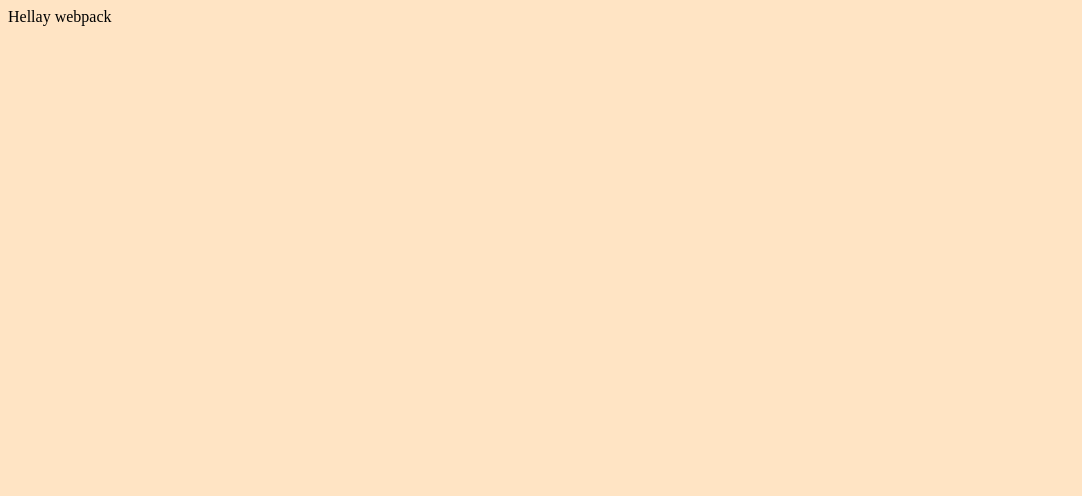
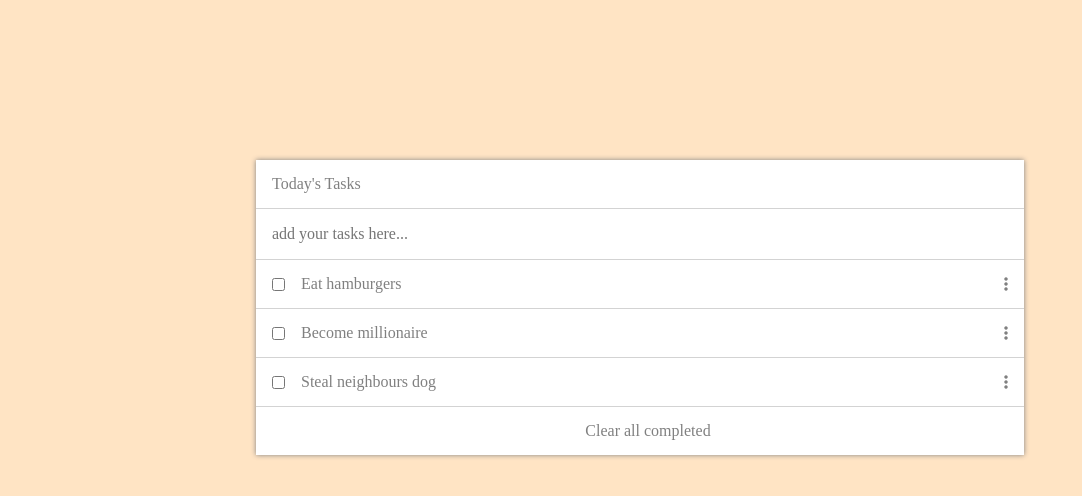
Before and after one commit to CRClothier/Task-List, a website built with webpack: page src/index.html in a window 1280 px wide. Shown: the whole page, without its empty margins (0-1082 px from the left). Built offline with nearby package versions, Linux system fonts and the light colour scheme.

Commit message:
Add list structure

```diff
--- a/src/index.html
+++ b/src/index.html
@@ -4,11 +4,17 @@
 <head>
   <meta charset="UTF-8">
   <meta name="viewport" content="width=device-width, initial-scale=1.0">
-  <title>Wbpack Exercise</title>
+  <title>Task List</title>
+  <script src="https://kit.fontawesome.com/e6861a11cf.js" crossorigin="anonymous"></script>
 </head>
 
 <body>
-
+  <div class="today">
+    <h1 class="item">Today's Tasks</h1>
+    <input class="add item" type="text" placeholder="add your tasks here...">
+    <ul id="todolist"></ul>
+    <div class="delete"><p>Clear all completed</p></div>
+  </div>
 </body>
 
 </html>
--- a/src/index.js
+++ b/src/index.js
@@ -1,12 +1,41 @@
 import _ from 'lodash';
 import './style.css';
 
-function component() {
-  const element = document.createElement('div');
+const items = [
+  {
+    description: 'Eat hamburgers',
+    completed: false,
+    index: 1,
+  },
+  {
+    description: 'Steal neighbours dog',
+    completed: false,
+    index: 3,
+  },
+  {
+    description: 'Become millionaire',
+    completed: false,
+    index: 2,
+  },
+];
 
-  element.innerHTML = _.join(['Hellay', 'webpack'], ' ');
+const compare = (a, b) => {
+  if (a.index < b.index) {
+    return -1;
+  }
+  if (a.index > b.index) {
+    return 1;
+  }
+  return 0;
+};
 
-  return element;
-}
+const list = document.getElementById('todolist');
 
-document.body.appendChild(component());
+const createList = () => {
+  items.sort(compare);
+  items.forEach((item) => {
+    list.innerHTML += `<div class="item"><input type="checkbox"><p>${item.description}</p><i class="fas fa-ellipsis-v"></i></div>`;
+  });
+};
+
+createList();
--- a/src/style.css
+++ b/src/style.css
@@ -1,3 +1,88 @@
+/* http://meyerweb.com/eric/tools/css/reset/
+   v2.0 | 20110126
+   License: none (public domain)
+*/
+
+html, body, div, span, applet, object, iframe,
+h1, h2, h3, h4, h5, h6, p, blockquote, pre,
+a, abbr, acronym, address, big, cite, code,
+del, dfn, em, img, ins, kbd, q, s, samp,
+small, strike, strong, sub, sup, tt, var,
+b, u, i, center,
+dl, dt, dd, ol, ul, li,
+fieldset, form, label, legend,
+table, caption, tbody, tfoot, thead, tr, th, td,
+article, aside, canvas, details, embed,
+figure, figcaption, footer, header, hgroup,
+menu, nav, output, ruby, section, summary,
+time, mark, audio, video, input {
+	margin: 0;
+	padding: 0;
+	border: 0;
+	font-size: 100%;
+	font: inherit;
+	vertical-align: baseline;
+}
+/* HTML5 display-role reset for older browsers */
+article, aside, details, figcaption, figure,
+footer, header, hgroup, menu, nav, section {
+	display: block;
+}
+body {
+	line-height: 1;
+}
+ol, ul {
+	list-style: none;
+}
+blockquote, q {
+	quotes: none;
+}
+blockquote:before, blockquote:after,
+q:before, q:after {
+	content: '';
+	content: none;
+}
+table {
+	border-collapse: collapse;
+	border-spacing: 0;
+}
+
 body {
   background-color: bisque;
 }
+
+.today {
+  background-color: white;
+  color: gray;
+  width: 60%;
+  margin: 10em auto;
+  box-shadow: 0 0 5px;
+}
+
+.add {
+  box-sizing: border-box;
+  width: 100%;
+}
+
+.delete {
+  padding: 1em;
+}
+
+.delete p {
+  text-align: center;
+}
+
+.item {
+  border-bottom: 1px solid lightgray;
+  padding: 1em;
+  display: flex;
+  align-items: center;
+}
+
+i {
+  margin-left: auto;
+}
+
+p {
+  margin: 0 0 0 1em;
+}
```
Also changed, not shown: README.md.
